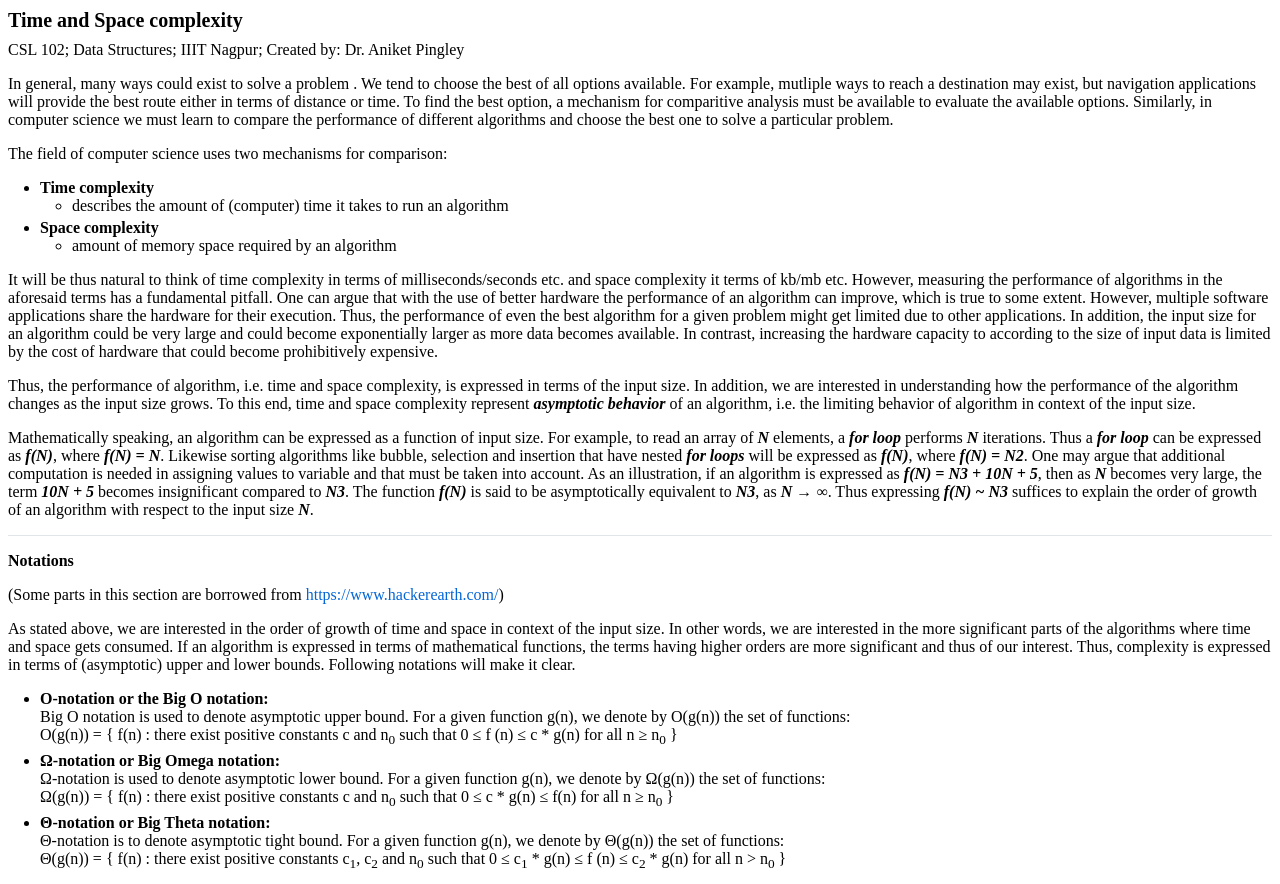
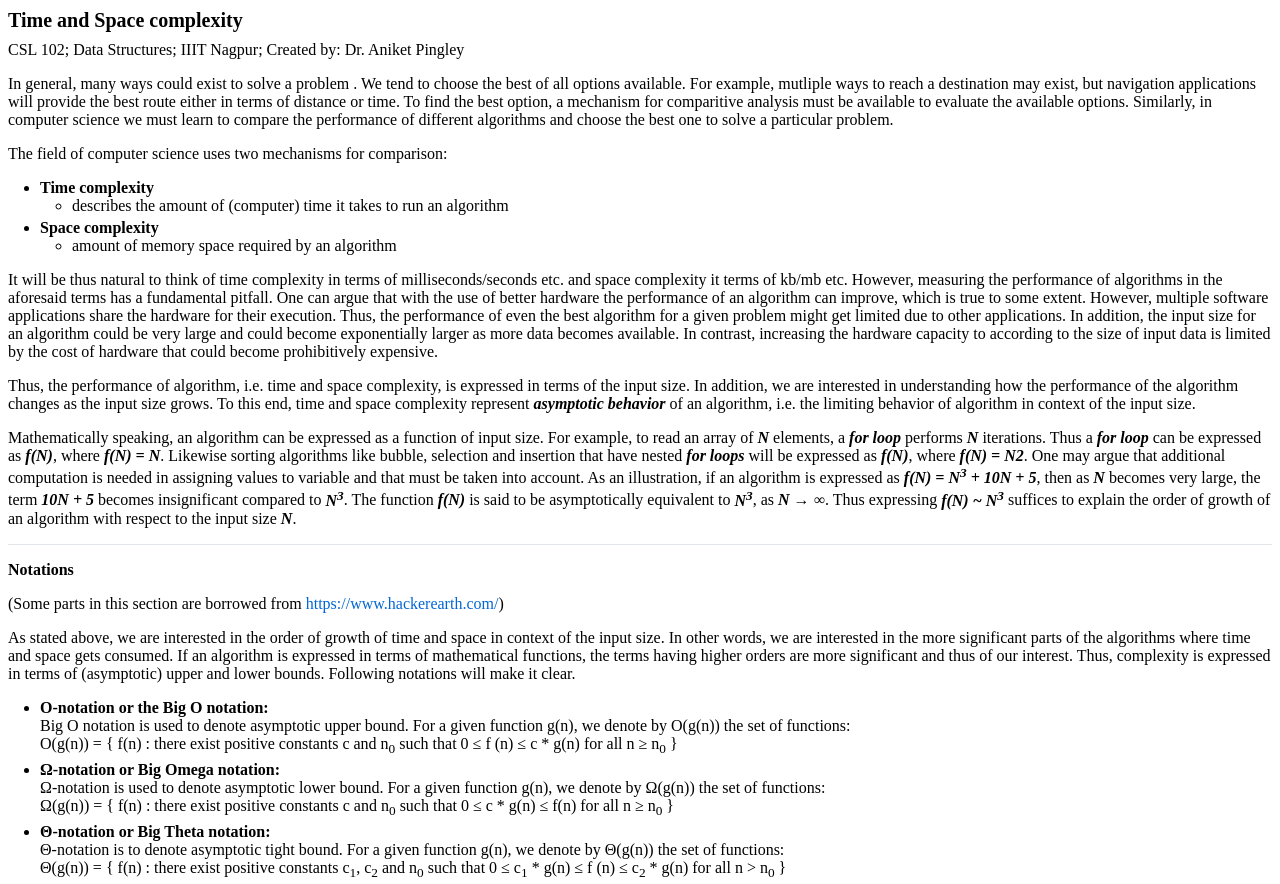
Before and after one commit to aniket-acad/aniket-acad.github.io, a plain HTML site: page csl102/algo_complexity.html in a window 1280 px wide. Shown: the top 884 px of the page. Drawn offline with nearby package versions, Linux system fonts and the light colour scheme.

Commit message:
Update algo_complexity.html

```diff
--- a/csl102/algo_complexity.html
+++ b/csl102/algo_complexity.html
@@ -728,7 +728,7 @@ hr {
 </ul>
 <p>It will be thus natural to think of time complexity in terms of milliseconds/seconds etc. and space complexity it terms of kb/mb etc. However, measuring the performance of algorithms in the aforesaid terms has a fundamental pitfall. One can argue that with the use of better hardware the performance of an algorithm can improve, which is true to some extent. However, multiple software applications share the hardware for their execution. Thus, the performance of even the best algorithm for a given problem might get limited due to other applications. In addition, the input size for an algorithm could be very large and could become exponentially larger as more data becomes available. In contrast, increasing the hardware capacity to according to the size of input data is limited by the cost of hardware that could become prohibitively expensive. </p>
 <p>Thus, the performance of algorithm, i.e. time and space complexity, is expressed in terms of the input size. In addition, we are interested in understanding how the performance of the algorithm changes as the input size grows. To this end, time and space complexity represent <strong><em>asymptotic behavior</em></strong> of an algorithm, i.e. the limiting behavior of algorithm in context of the input size. </p>
-<p>Mathematically speaking, an algorithm can be expressed as a function of input size. For example, to read an array of <strong><em>N</em></strong> elements, a <strong><em>for loop</em></strong> performs <strong><em>N</em></strong> iterations. Thus a <strong><em>for loop</em></strong> can be expressed as <strong><em>f(N)</em></strong>, where <strong><em>f(N) = N</em></strong>. Likewise sorting algorithms like bubble, selection and insertion that have nested <strong><em>for loops</em></strong> will be expressed as <strong><em>f(N)</em></strong>, where <strong><em>f(N) = N2</em></strong>. One may argue that additional computation is needed in assigning values to variable and that must be taken into account. As an illustration, if an algorithm is expressed as <strong><em>f(N) = N3 + 10N + 5</em></strong>, then as <strong><em>N</em></strong> becomes very large, the term <strong><em>10N + 5</em></strong>  becomes insignificant compared to <em><strong>N3</strong></em>. The function <strong><em>f(N)</em></strong> is said to be asymptotically equivalent  to <strong><em>N3</em></strong>, as <strong><em>N → ∞</em></strong>. Thus expressing <strong><em>f(N) ~ N3</em></strong> suffices to explain the order of growth of an algorithm with respect to the input size <em><strong>N</strong></em>.</p>
+<p>Mathematically speaking, an algorithm can be expressed as a function of input size. For example, to read an array of <strong><em>N</em></strong> elements, a <strong><em>for loop</em></strong> performs <strong><em>N</em></strong> iterations. Thus a <strong><em>for loop</em></strong> can be expressed as <strong><em>f(N)</em></strong>, where <strong><em>f(N) = N</em></strong>. Likewise sorting algorithms like bubble, selection and insertion that have nested <strong><em>for loops</em></strong> will be expressed as <strong><em>f(N)</em></strong>, where <strong><em>f(N) = N2</em></strong>. One may argue that additional computation is needed in assigning values to variable and that must be taken into account. As an illustration, if an algorithm is expressed as <strong><em>f(N) = N<sup>3</sup> + 10N + 5</em></strong>, then as <strong><em>N</em></strong> becomes very large, the term <strong><em>10N + 5</em></strong>  becomes insignificant compared to <em><strong>N<sup>3</sup></strong></em>. The function <strong><em>f(N)</em></strong> is said to be asymptotically equivalent  to <strong><em>N<sup>3</sup></em></strong>, as <strong><em>N → ∞</em></strong>. Thus expressing <strong><em>f(N) ~ N<sup>3</sup></em></strong> suffices to explain the order of growth of an algorithm with respect to the input size <em><strong>N</strong></em>.</p>
 <hr>
 <p><strong>Notations</strong></p>
 <p>(Some parts in this section are borrowed from <a href="https://www.hackerearth.com/">https://www.hackerearth.com/</a>) </p>
```
